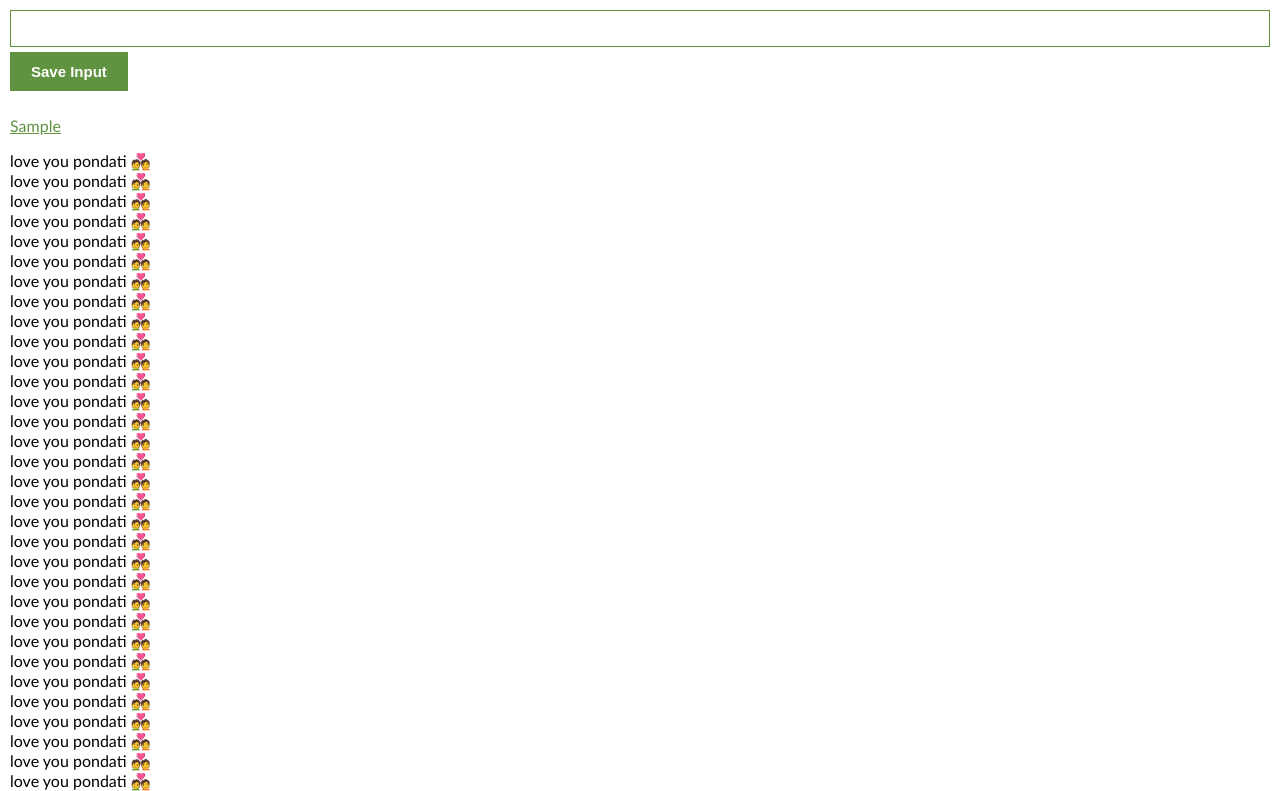
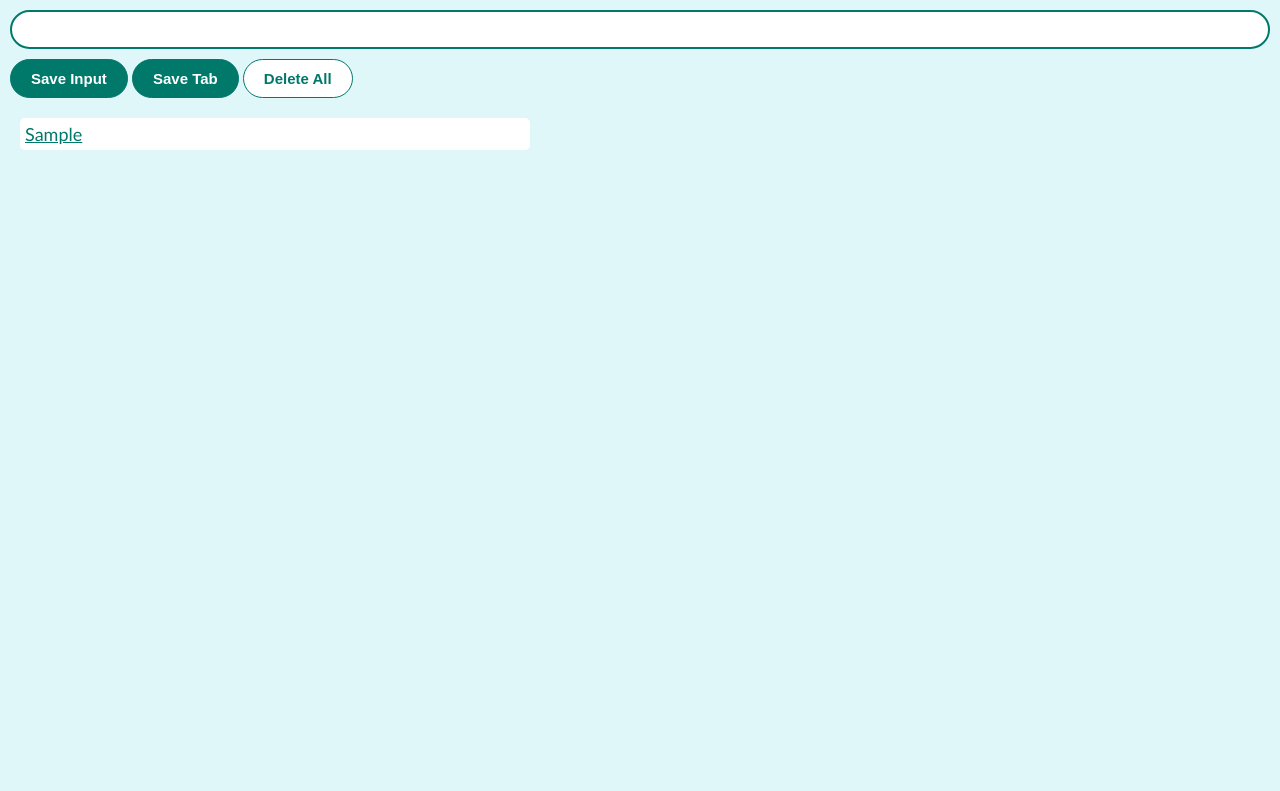
Before and after one commit to Mydeen96/LinksSaver, a website built with Vite: page index.html in a window 1280 px wide. Both pictures are taken after typing "Sample" into the empty fields and a click on the button "Save Input". Shown: the top 791 px of the page. Built offline with nearby package versions, Linux system fonts and the light colour scheme.

Commit message:
Completed
Add some function and style ad the chrome extension  is completed

```diff
--- a/index.html
+++ b/index.html
@@ -9,9 +9,10 @@
 </head>
 <body>
     <input id="input-box"></input>
-    <button id="save-btn">Save Input</button>
+    <button id="save-btn" class="btn" >Save Input</button>
+    <button id="tab-btn" class="btn" >Save Tab</button>
+    <button id="delete-btn" class="btn" >Delete All</button>
     <ul id="ul-el"></ul>
-    <p id="para"></p>
     <!-- Script -->
     <script src="./script.js"></script>
 </body>
--- a/script.js
+++ b/script.js
@@ -2,33 +2,50 @@ let myleads = []
 const inputEl = document.getElementById("input-box");
 const saveEl = document.getElementById("save-btn") ;
 const ulEl = document.getElementById("ul-el");
-const para = document.getElementById("para");
+const tabBtn = document.getElementById("tab-btn");
+const deleteBtn = document.getElementById("delete-btn")
+const leadsFromLocalStorage = JSON.parse( localStorage.getItem("myleads") );
 
-
-for(i=0 ;i <= 100 ;i++ ){
-    para.innerHTML += "love you pondati 💑" + "<br>" ;
+if(leadsFromLocalStorage){
+    myleads = leadsFromLocalStorage ;
+    render(myleads)
 }
 
-localStorage.setItem("myleads" , "www.google.com")
-
 saveEl.addEventListener('click',function(){
-        if(inputEl.value !== ""){
+        if(inputEl.value !== "" ){
+            inputEl.placeholder = ""
             myleads.push(inputEl.value);
-        inputEl.value = "";
-        console.log(localStorage.getItem("myleads"))
-        renderLead()
+            inputEl.value = "";
+            render(myleads)
+            localStorage.setItem("myleads" , JSON.stringify(myleads))
         }
         else{
-            alert('please eneter the input')
+            inputEl.placeholder = "Please type the link"
         }
 })
 
-function renderLead(){
+tabBtn.addEventListener('click' , function(){
+    inputEl.placeholder = ""
+    chrome.tabs.query({active: true, currentWindow: true}, function(tabs){
+        myleads.push(tabs[0].url)
+        localStorage.setItem("myleads" , JSON.stringify(myleads) )
+        render(myleads)
+    })
+})
+
+deleteBtn.addEventListener('dblclick', function(){
+    inputEl.placeholder = ""
+    localStorage.clear()
+    myleads = []
+    render(myleads)
+})
+
+function render(leads){
     let listItems = "";
-    for (let i = 0 ; i < myleads.length ; i++){
+    for (let i = 0 ; i < leads.length ; i++){
         listItems += `
         <li>
-            <a href='${myleads[i]}' target='_blank'>${myleads[i]}</a>
+            <a href='${leads[i]}' target='_blank'>${leads[i]}</a>
         </li>
         `
     }
--- a/style.css
+++ b/style.css
@@ -1,37 +1,64 @@
+:root{
+    --blue : #00796b ;
+    --lightblue :#e0f7fa ;
+}
+
 body{
     margin: 0;
     padding: 10px;
+    min-width: 400px;
     font-family: 'Gill Sans', 'Gill Sans MT', Calibri, 'Trebuchet MS', sans-serif;
-    min-width: 400px;
+    background-color: var(--lightblue);
+    color:var(--blue);
 }
 
 #input-box{
     padding: 10px;
+    border-radius: 20px;
+    width: 100%;
+    outline: none;
     box-sizing: border-box;
-    width: 100%;
-    border: 1px solid #5f9341;
+    color: var(--blue);
+    border: 2px solid var(--blue);
+    background-color: white;
 }
-#save-btn{
+.btn{
     cursor: pointer;
-    margin: 5px 0px;
+    border-radius: 20px;
+    margin: 10px 0px;
     padding: 10px 20px;
     font-size: 15px;
     font-weight: bold;
     color: white;
-    background-color: #5F9340;
-    border: 1px solid #5F9340 ;
+    background-color: var(--blue);
+    border: 1px solid var(--blue);
 }
-.input-box:active{
-    background-color: rgb(214, 245, 255);
+#delete-btn:active{
+    padding: 9px 19px;
+}
+#delete-btn{
+    background-color: white;
+    border: 1px solid var(--blue);
+    color: var(--blue);
+}
+.btn:active{
+    border: 1px solid  var(--lightblue);
 }
 ul{
-    list-style: none;
-    padding: 0;
-    margin-top: 20px;
+    list-style: none ;
+    border-radius: 5px;
+    margin-top: 10px;
 }
 li{
+    width: 500px;
+    margin-left: -30px;
     margin-top:5px ;
+    padding: 5px;
+    border-radius: 5px;
+    word-wrap: break-word;
+    background-color: white;
 }
 a{
-    color: #5F9340;
+    color:var(--blue) ;
+    font-size: large;
 }
```
Also changed, not shown: manifest.json.
